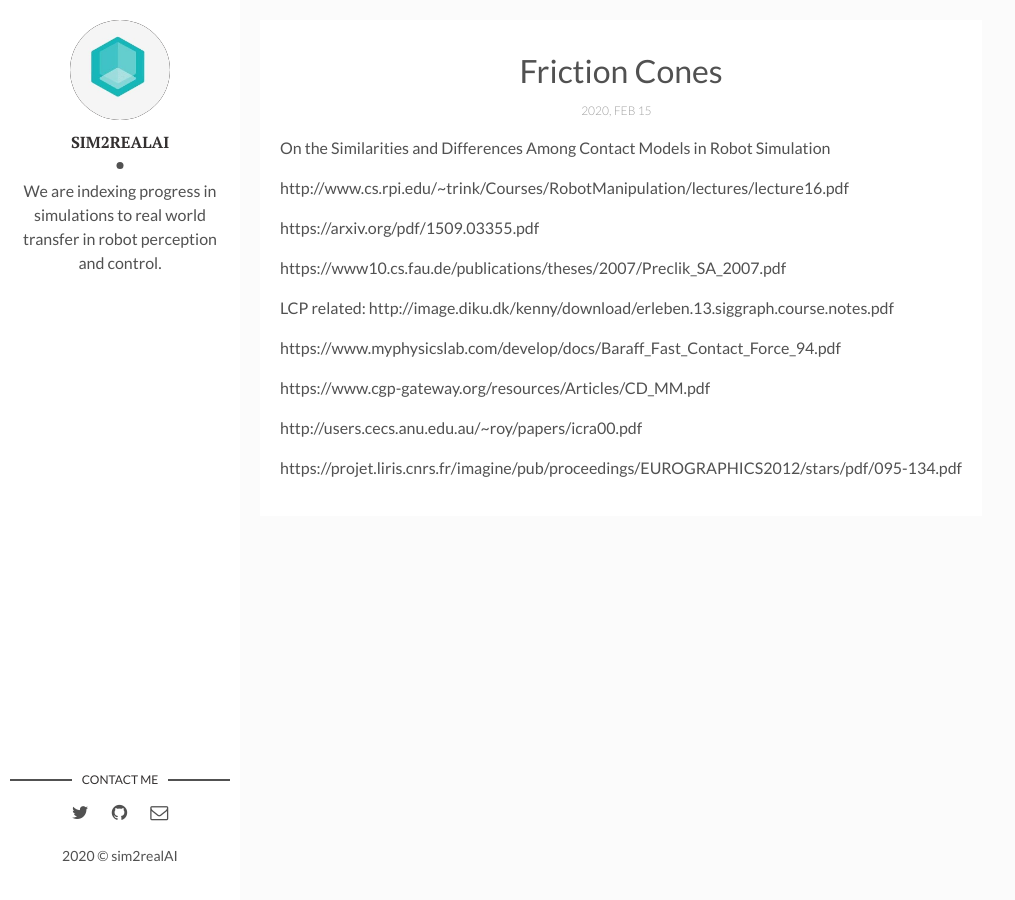
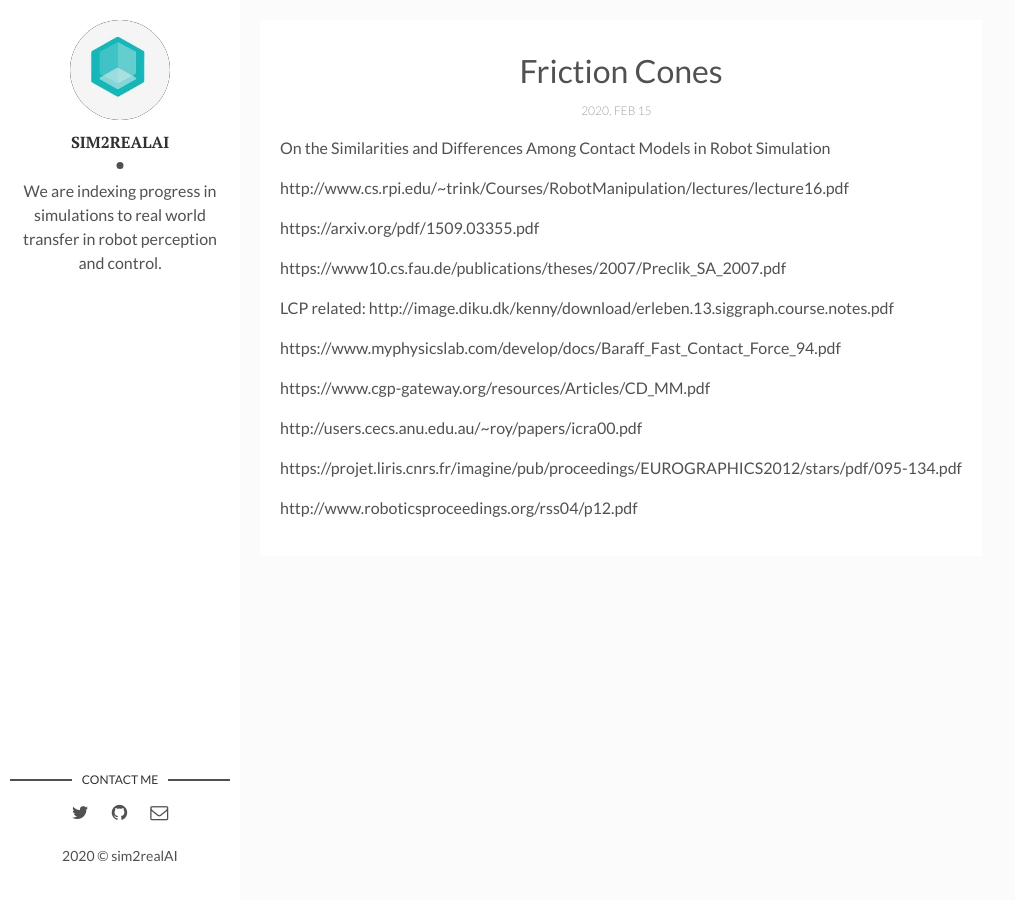
Before and after one commit to backupsim2realai/backupsim2realai.github.io, a Jekyll site: the page built from _posts/2020-04-15-Friction-Cones.markdown, in a window 1280 px wide. Shown: the whole page, without its empty margins (0-1015 px from the left). Built offline with Jekyll 4.4.1, drawn with Linux system fonts in a browser that asks for light colours; some of the changed lines change nothing that is shown.

Commit message:
update
Signed-off-by: Ankur Handa <ahanda@nvidia.com>

```diff
--- a/_posts/2020-04-15-Friction-Cones.markdown
+++ b/_posts/2020-04-15-Friction-Cones.markdown
@@ -24,3 +24,5 @@ https://www.cgp-gateway.org/resources/Articles/CD_MM.pdf
 http://users.cecs.anu.edu.au/~roy/papers/icra00.pdf
 
 https://projet.liris.cnrs.fr/imagine/pub/proceedings/EUROGRAPHICS2012/stars/pdf/095-134.pdf
+
+http://www.roboticsproceedings.org/rss04/p12.pdf
```
